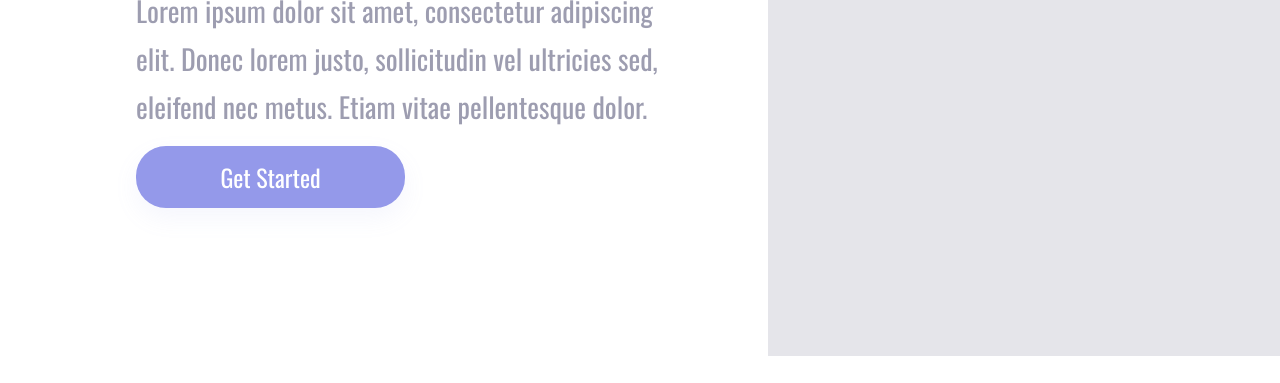
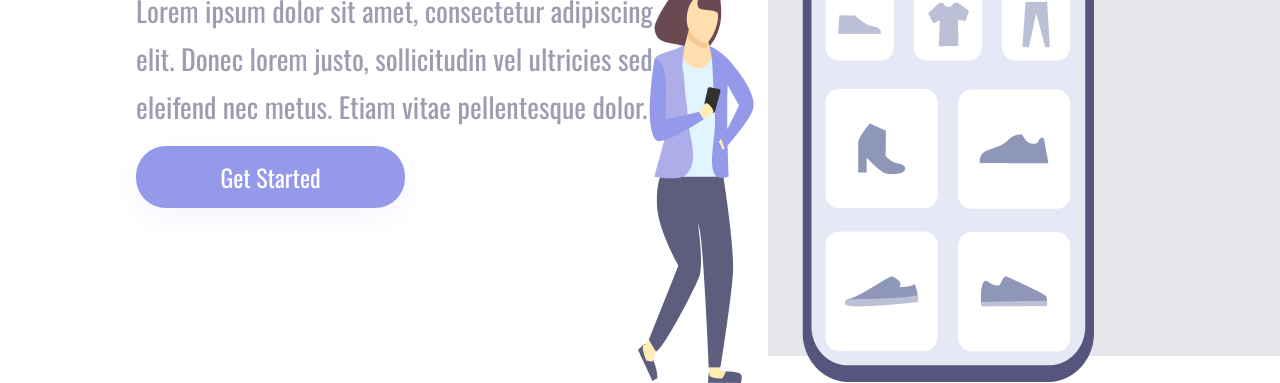
Before and after one commit to Damatta22/Easy-Shopping, a plain HTML site: page index.html in a window 1280 px wide. Shown: the part 444-827 px from the top of the page. Before the commit the page ends 800 px from the top, so only its background shows below. Drawn offline with nearby package versions, Linux system fonts and the light colour scheme.

Commit message:
Update index.html

```diff
--- a/index.html
+++ b/index.html
@@ -39,7 +39,7 @@
 
             </header>
 
-            <img alt="cellphone" src="./img/celular.png">
+            <img alt="cellphone" src="celular.png">
 
 
 
```
